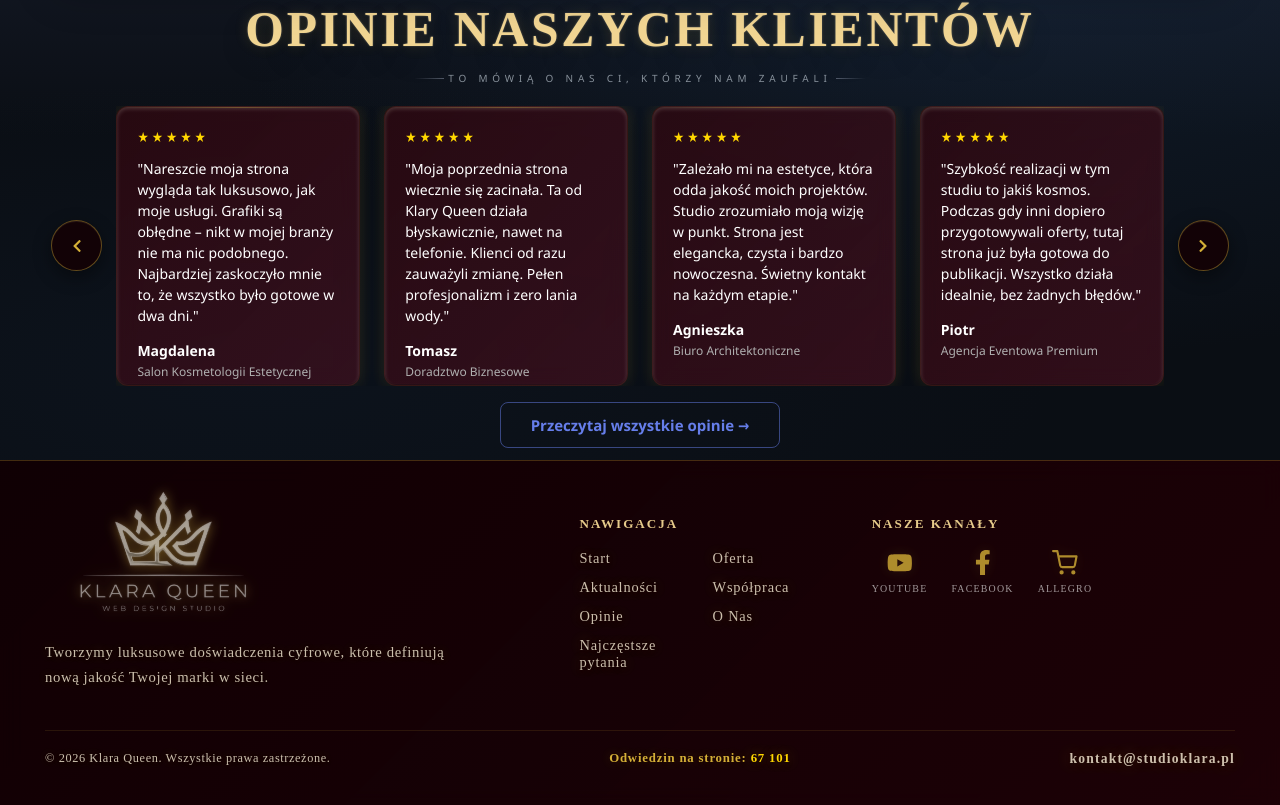
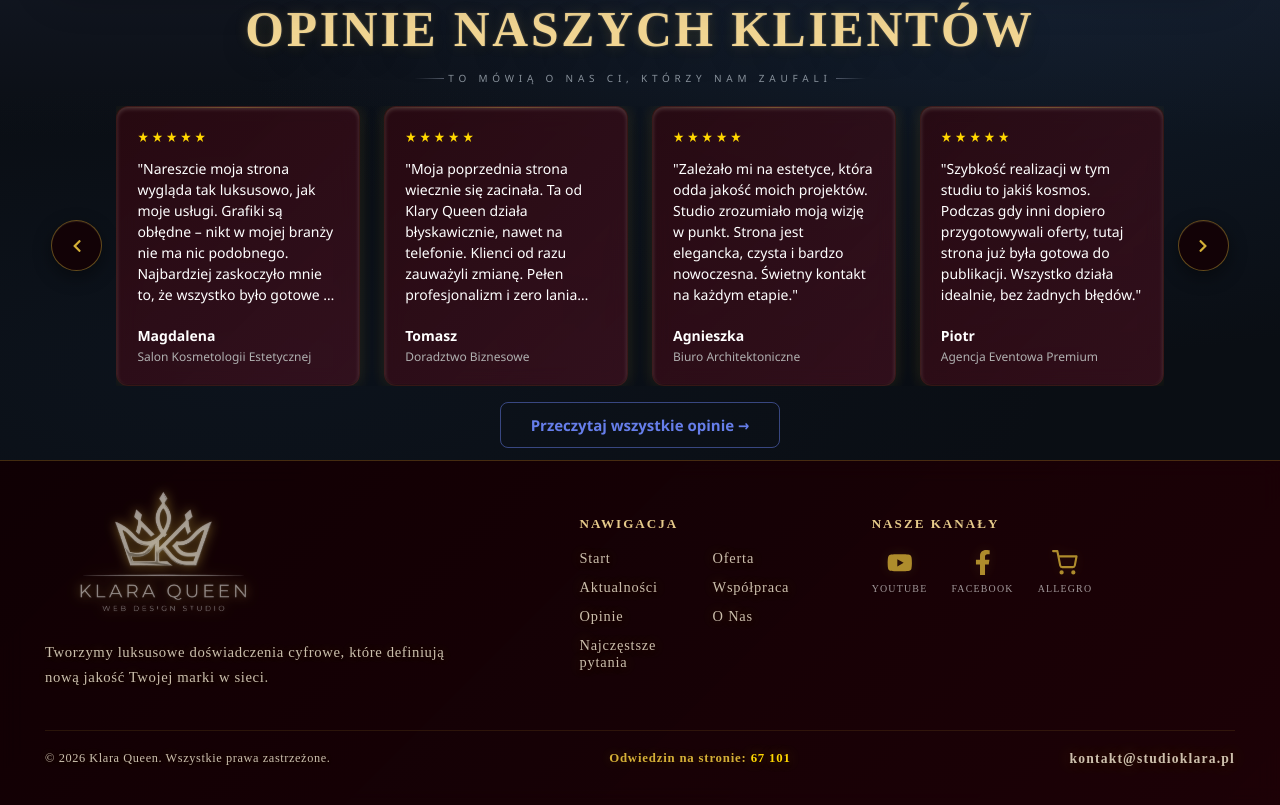
Before and after one commit to KlaraQueen/klara-queen, a React (Create React App) app: page / in a window 1280 px wide. Shown: the part 1975-2780 px from the top of the page. Built offline with nearby package versions, Linux system fonts and the light colour scheme.

Commit message:
Poprawa opinii

```diff
--- a/src/pages/Home/Testimonials/styled.js
+++ b/src/pages/Home/Testimonials/styled.js
@@ -224,23 +224,47 @@ export const TestimonialText = styled.p`
   font-style: normal;
   margin: 0 0 clamp(10px, 1.2vw, 15px) 0;
   font-weight: 500;
+
+  @media (max-width: ${theme.breakpoints.tablet - 1}px) {
+    display: -webkit-box;
+    -webkit-box-orient: vertical;
+    -webkit-line-clamp: 6;
+    overflow: hidden;
+  }
+
+  @media (min-width: ${theme.breakpoints.tablet}px) {
+    display: -webkit-box;
+    -webkit-box-orient: vertical;
+    -webkit-line-clamp: 7;
+    overflow: hidden;
+  }
 `;
 
 export const TestimonialAuthor = styled.div`
   display: flex;
   flex-direction: column;
   gap: 3px;
+  margin-top: auto;
+  flex-shrink: 0;
 `;
 
 export const AuthorName = styled.strong`
   font-size: clamp(12px, 1.2vw, 14px);
   color: ${theme.colors.white};
   font-weight: 600;
+
+  @media (max-width: ${theme.breakpoints.tablet - 1}px) {
+    font-size: clamp(10px, 0.9vw, 12px);
+  }
 `;
 
 export const AuthorCompany = styled.span`
   font-size: clamp(10px, 1vw, 12px);
   color: ${theme.colors.testimonialSubtext};
+
+  @media (max-width: ${theme.breakpoints.tablet - 1}px) {
+    font-size: clamp(8px, 0.8vw, 10px);
+  }
 `;
 
 export const ArrowButton = styled.button`
```
